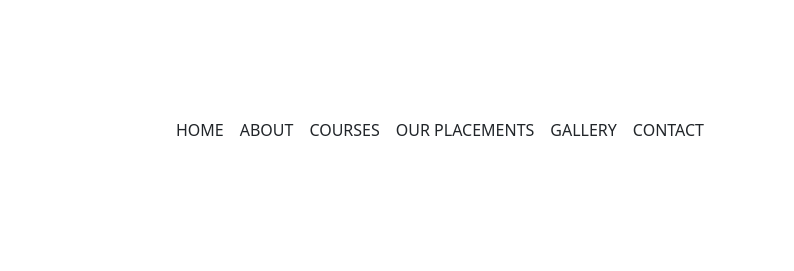
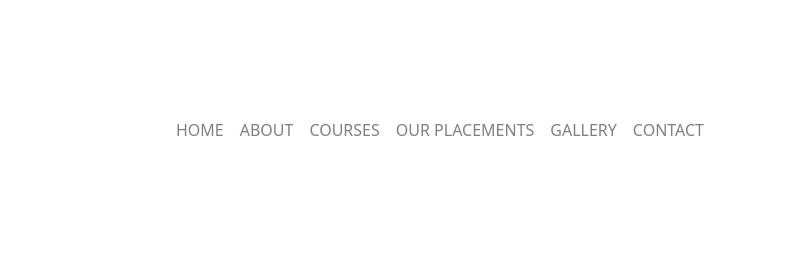
Before and after one commit to amageoman/Luminar, a plain HTML site: page index.html in a window 1280 px wide. Shown: the part 83-354 px from the top of the page, 486-1280 px from the left. Drawn offline with nearby package versions, Linux system fonts and the light colour scheme.

Commit message:
initial commit

```diff
--- a/index.html
+++ b/index.html
@@ -18,6 +18,16 @@
     <style>
 
 
+.nav-link{
+font-weight: 500;
+    color:grey;
+}
+.nav-link:hover{
+    color:blueviolet;
+
+
+
+}
 
 .top{
 
@@ -90,27 +100,27 @@ padding-right: 50px;
 
                 <ul class="navbar-nav mr-auto mb-2 mb-lg-0 ">
                     <li class="nav-item ">
-                        <a class="nav-link text-dark " href="#">HOME</a>
+                        <a class="nav-link " href="#">HOME</a>
 
                     </li>
                     <li class="nav-item ">
-                        <a class="nav-link text-dark " href="#">ABOUT</a>
+                        <a class="nav-link  " href="#">ABOUT</a>
 
                     </li>
                     <li class="nav-item ">
-                        <a class="nav-link text-dark " href="#">COURSES</i></a>
+                        <a class="nav-link " href="#">COURSES</i></a>
 
                     </li>
                     <li class="nav-item ">
-                        <a class="nav-link text-dark " href="#">OUR PLACEMENTS</i></a>
+                        <a class="nav-link  " href="#">OUR PLACEMENTS</i></a>
 
                     </li>
                     <li class="nav-item ">
-                        <a class="nav-link text-dark " href="#">GALLERY</i></a>
+                        <a class="nav-link  " href="#">GALLERY</i></a>
 
                     </li>
                     <li class="nav-item ">
-                        <a class="nav-link text-dark " href="#">CONTACT</i></a>
+                        <a class="nav-link  " href="#">CONTACT</i></a>
 
                     </li>
 
```
